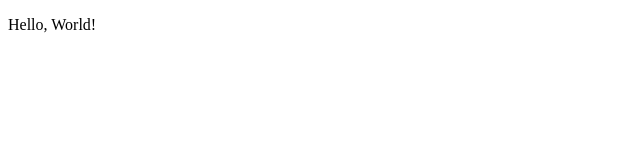
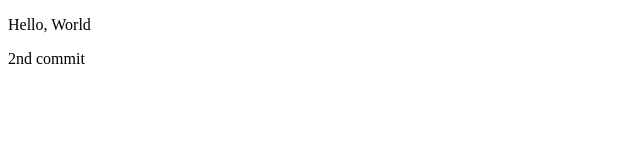
Before and after one commit to KORT852/lesson, a plain HTML site: page index.html in a window 1280 px wide. Shown: the full height of the page, 0-640 px from the left. Drawn offline with Linux system fonts and the light colour scheme.

Commit message:
second commit

```diff
--- a/index.html
+++ b/index.html
@@ -6,6 +6,7 @@
     <title>Document</title>
 </head>
 <body>
-    <p>Hello, World!</p>
+    <p>Hello, World</p>
+    <p>2nd commit</p>
 </body>
 </html>
```
